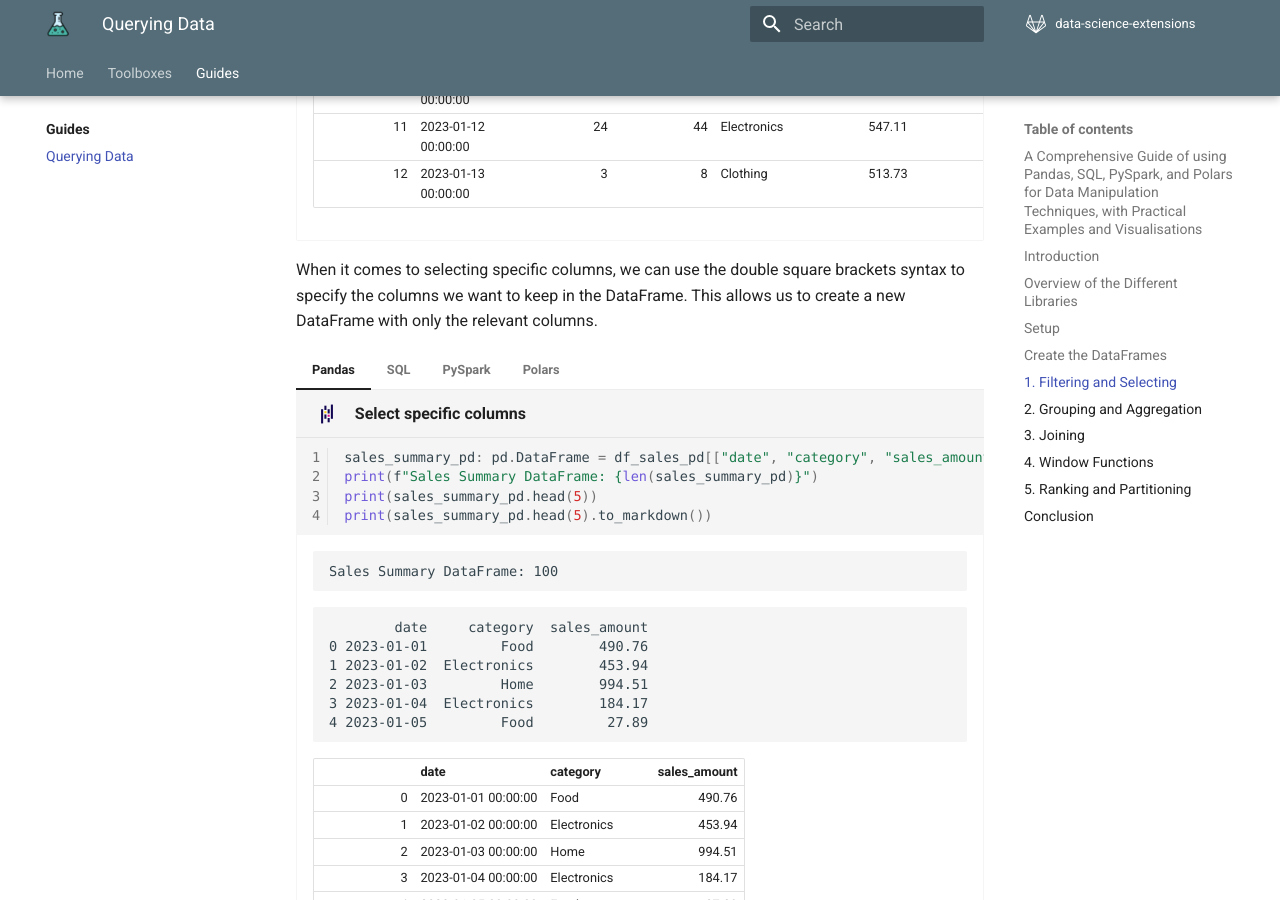
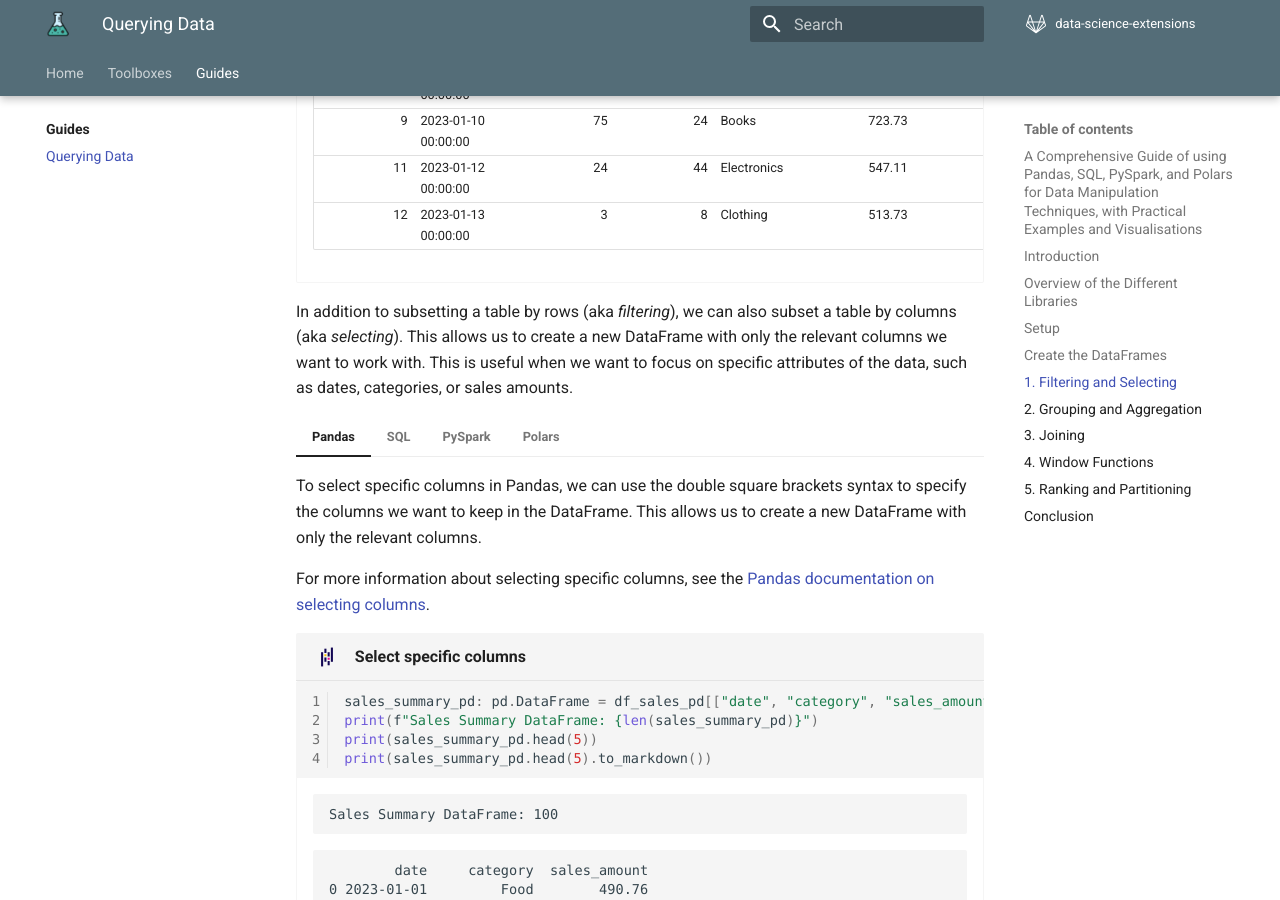
Before and after one commit to data-science-extensions/data-science-extensions, an MkDocs documentation site: the page built from docs/guides/querying-data/index.md, in a window 1280 px wide and 900 px high, scrolled down 7203 px. Built offline with MkDocs 1.6.1 and Material for MkDocs 9.7.7, drawn with Linux system fonts in a browser that asks for light colours; some web fonts are replaced; comment, search, counter and statistics services are not loaded; the version menu is left out; some of the changed text lies outside the part shown.

Commit message:
Finish adding descriptions and documentation to the `Filtering and Selecting` section

````diff
--- a/docs/guides/querying-data/index.md
+++ b/docs/guides/querying-data/index.md
@@ -656,11 +656,13 @@
 
 ## 1. Filtering and Selecting
 
-The first section will demonstrate how to filter and select data from the DataFrames. This is a common operation in data analysis, allowing us to focus on specific subsets of the data.
+This first section will demonstrate how to filter and select data from the DataFrames. This is a common operation in data analysis, allowing us to focus on specific subsets of the data.
 
 === "Pandas"
 
     In Pandas, we can use boolean indexing to filter rows based on specific conditions. As you can see in this first example, this looks like using square brackets, within which we define a column and a condition. In the below example, we can use string values to filter categorical data.
+
+    For more information about filtering in Pandas, see the [Pandas documentation on filtering][pandas-subsetting].
 
     ```py {.pandas linenums="1" title="Filter sales data for specific category"}
     electronics_sales_pd: pd.DataFrame = df_sales_pd[df_sales_pd["category"] == "Electronics"]
@@ -696,7 +698,9 @@
 
 === "SQL"
 
-    In SQL, we can use the `WHERE` clause to filter rows based on specific conditions. The syntax should be very familiar to anyone who has worked with SQL before. We can use the `pd.read_sql()` function to execute SQL queries and retrieve the data from the database. The result is a Pandas DataFrame that contains only the rows that match the specified condition. In the below example, we filter for sales in the "Electronics" category.
+    In SQL, we can use the `WHERE` clause to filter rows based on specific conditions. The syntax should be very familiar to anyone who has worked with SQL before. We can use the [`pd.read_sql()`][pandas-read_sql] function to execute SQL queries and retrieve the data from the database. The result is a Pandas DataFrame that contains only the rows that match the specified condition. In the below example, we filter for sales in the "Electronics" category.
+
+    For more information about filtering in SQL, see the [SQL WHERE clause documentation][sqlite-clause].
 
     ```py {.sql linenums="1" title="Filter sales for a specific category"}
     electronics_sales_txt: str = """
@@ -737,7 +741,9 @@
 
 === "PySpark"
 
-    In PySpark, we can use the `.filter()` (or the `.where()`) method to filter rows based on specific conditions. This process is effectively doing a boolean indexing operation to filter the DataFrame. The syntax is similar to SQL, where we can specify the condition as a string or using column expressions. In the below example, we filter for sales in the "Electronics" category.
+    In PySpark, we can use the [`.filter()`][pyspark-filter] (or the [`.where()`][pyspark-where]) method to filter rows based on specific conditions. This process is effectively doing a boolean indexing operation to filter the DataFrame. The syntax is similar to SQL, where we can specify the condition as a string or using column expressions. In the below example, we filter for sales in the "Electronics" category.
+
+    For more information about filtering in PySpark, see the [PySpark documentation on filtering][pyspark-filtering].
 
     ```py {.pyspark linenums="1" title="Filter sales for a specific category"}
     electronics_sales_ps: psDataFrame = df_sales_ps.filter(df_sales_ps["category"] == "Electronics")
@@ -777,7 +783,9 @@
 
 === "Polars"
 
-    In Polars, we can use the `.filter()` method to filter rows based on specific conditions. The syntax is similar to Pandas, where we can specify the condition using column expressions. In the below example, we filter for sales in the "Electronics" category.
+    In Polars, we can use the [`.filter()`][polars-filter] method to filter rows based on specific conditions. The syntax is similar to Pandas, where we can specify the condition using column expressions. In the below example, we filter for sales in the "Electronics" category.
+
+    For more information about filtering in Polars, see the [Polars documentation on filtering][polars-filtering].
 
     ```py {.polars linenums="1" title="Filter sales for a specific category"}
     electronics_sales_pl: pl.DataFrame = df_sales_pl.filter(df_sales_pl["category"] == "Electronics")
@@ -898,9 +906,9 @@
 
 === "PySpark"
 
-    When it comes to numerical filtering in PySpark, the process is similar to the previous example, where we use the `.filter()` (or `.where()`) method to filter rows based on a given condition, but here we use a numerical value instead of a string value. In the below example, we filter for sales amounts greater than `500`.
-
-    Also note here that we have parsed a string value to the `.filter()` method, instead of using the pure-Python syntax as shown above. This is because the `.filter()` method can accept a SQL-like string expression. This is a common practice in PySpark to parse a SQL-like string to a PySpark method.
+    When it comes to numerical filtering in PySpark, the process is similar to the previous example, where we use the [`.filter()`][pyspark-filter] (or [`.where()`][pyspark-where]) method to filter rows based on a given condition, but here we use a numerical value instead of a string value. In the below example, we filter for sales amounts greater than `500`.
+
+    Also note here that we have parsed a string value to the [`.filter()`][pyspark-filter] method, instead of using the pure-Python syntax as shown above. This is because the [`.filter()`][pyspark-filter] method can accept a SQL-like string expression. This is a common practice in PySpark to parse a SQL-like string to a PySpark method.
 
     ```py {.pyspark linenums="1" title="Filter for high value transactions"}
     high_value_sales_ps: psDataFrame = df_sales_ps.filter("sales_amount > 500")
@@ -940,9 +948,9 @@
 
 === "Polars"
 
-    When it comes to numerical filtering in Polars, the process is similar to the previous example, where we use the `.filter()` method to filter rows based on a given condition, but here we use a numerical value instead of a string value. In the below example, we filter for sales amounts greater than `500`.
-
-    Also note here that we have used the `pl.col()` function to specify the column we want to filter on. This is different from the previous examples, where we used the column name directly. The use of `pl.col()` is a common practice in Polars to specify the column name in a more readable way.
+    When it comes to numerical filtering in Polars, the process is similar to the previous example, where we use the [`.filter()`][polars-filter] method to filter rows based on a given condition, but here we use a numerical value instead of a string value. In the below example, we filter for sales amounts greater than `500`.
+
+    Also note here that we have used the [`pl.col()`][polars-col] function to specify the column we want to filter on. This is different from the previous examples, where we used the column name directly. The use of [`pl.col()`][polars-col] is a common practice in Polars to specify the column name in a more readable way.
 
     ```py {.polars linenums="1" title="Filter for high value transactions"}
     high_value_sales_pl: pl.DataFrame = df_sales_pl.filter(pl.col("sales_amount") > 500)
@@ -982,9 +990,14 @@
 
     </div>
 
-When it comes to selecting specific columns, we can use the double square brackets syntax to specify the columns we want to keep in the DataFrame. This allows us to create a new DataFrame with only the relevant columns.
+In addition to subsetting a table by rows (aka _filtering_), we can also subset a table by columns (aka _selecting_). This allows us to create a new DataFrame with only the relevant columns we want to work with. This is useful when we want to focus on specific attributes of the data, such as dates, categories, or sales amounts.
+
 
 === "Pandas"
+
+    To select specific columns in Pandas, we can use the double square brackets syntax to specify the columns we want to keep in the DataFrame. This allows us to create a new DataFrame with only the relevant columns.
+
+    For more information about selecting specific columns, see the [Pandas documentation on selecting columns][pandas-subsetting].
 
     ```py {.pandas linenums="1" title="Select specific columns"}
     sales_summary_pd: pd.DataFrame = df_sales_pd[["date", "category", "sales_amount"]]
@@ -1019,6 +1032,10 @@
     </div>
 
 === "SQL"
+
+    To select specific columns in SQL, we can use the `SELECT` statement to specify the columns we want to retrieve from the table. This allows us to create a new DataFrame with only the relevant columns. We can use the [`pd.read_sql()`][pandas-read_sql] function to execute SQL queries and retrieve the data from the database.
+
+    For more information about selecting specific columns in SQL, see the [SQL SELECT statement documentation][sqlite-select].
 
     ```py {.sql linenums="1" title="Select specific columns"}
     sales_summary_txt: str = """
@@ -1057,6 +1074,8 @@
     </div>
 
 === "PySpark"
+
+    To select specific columns in PySpark, we can use the [`.select()`][pyspark-select] method to specify the columns we want to keep in the DataFrame. This allows us to create a new DataFrame with only the relevant columns. The syntax is similar to SQL, where we can specify the column names as strings.
 
     ```py {.pyspark linenums="1" title="Select specific columns"}
     sales_summary_ps: psDataFrame = df_sales_ps.select("date", "category", "sales_amount")
@@ -1095,6 +1114,8 @@
     </div>
 
 === "Polars"
+
+    To select specific columns in Polars, we can use the [`.select()`][polars-select] method to specify the columns we want to keep in the DataFrame. This allows us to create a new DataFrame with only the relevant columns.
 
     ```py {.polars linenums="1" title="Select specific columns"}
     sales_summary_pl: pl.DataFrame = df_sales_pl.select(["date", "category", "sales_amount"])
@@ -2665,12 +2686,15 @@
 [pandas]: https://pandas.pydata.org/
 [pandas-head]: https://pandas.pydata.org/docs/reference/api/pandas.DataFrame.head.html
 [pandas-read_sql]: https://pandas.pydata.org/docs/reference/api/pandas.read_sql.html
+[pandas-subsetting]: https://pandas.pydata.org/docs/getting_started/intro_tutorials/03_subset_data.html
 [numpy]: https://numpy.org/
 [sql-wiki]: https://en.wikipedia.org/wiki/SQL
 [sql-iso]: https://www.iso.org/standard/76583.html
 [sqlite]: https://sqlite.org/
 [sqlite3]: https://docs.python.org/3/library/sqlite3.html
 [sqlite3-connect]: https://docs.python.org/3/library/sqlite3.html#sqlite3.connect
+[sqlite-where]: https://sqlite.org/lang_select.html#whereclause
+[sqlite-select]: https://sqlite.org/lang_select.html
 [postgresql]: https://www.postgresql.org/
 [mysql]: https://www.mysql.com/
 [t-sql]: https://learn.microsoft.com/en-us/sql/t-sql/
@@ -2683,9 +2707,17 @@
 [pyspark-createdataframe]: https://spark.apache.org/docs/latest/api/python/reference/pyspark.sql/api/pyspark.sql.SparkSession.createDataFrame.html
 [pyspark-show]: https://spark.apache.org/docs/latest/api/python/reference/pyspark.sql/api/pyspark.sql.DataFrame.show.html
 [pyspark-create-dataframe-from-dict]: https://sparkbyexamples.com/pyspark/pyspark-create-dataframe-from-dictionary/
+[pyspark-filter]: https://spark.apache.org/docs/latest/api/python/reference/pyspark.sql/api/pyspark.sql.DataFrame.filter.html
+[pyspark-where]: https://spark.apache.org/docs/latest/api/python/reference/pyspark.sql/api/pyspark.sql.DataFrame.where.html
+[pyspark-filtering]: https://sparkbyexamples.com/pyspark/pyspark-where-filter/
+[pyspark-select]: https://spark.apache.org/docs/latest/api/python/reference/pyspark.sql/api/pyspark.sql.DataFrame.select.html
 [hdfs]: https://hadoop.apache.org/docs/r1.2.1/hdfs_design.html
 [s3]: https://aws.amazon.com/s3/
 [adls]: https://learn.microsoft.com/en-us/azure/storage/blobs/data-lake-storage-introduction
 [jdbc]: https://spark.apache.org/docs/latest/sql-data-sources-jdbc.html
 [polars]: https://www.pola.rs/
 [polars-head]: https://docs.pola.rs/api/python/stable/reference/dataframe/api/polars.DataFrame.head.html
+[polars-filter]: https://docs.pola.rs/api/python/stable/reference/dataframe/api/polars.DataFrame.filter.html
+[polars-filtering]: https://docs.pola.rs/user-guide/transformations/time-series/filter/
+[polars-col]: https://docs.pola.rs/api/python/stable/reference/expressions/col.html
+[polars-select]: https://docs.pola.rs/api/python/stable/reference/dataframe/api/polars.DataFrame.select.html
````
